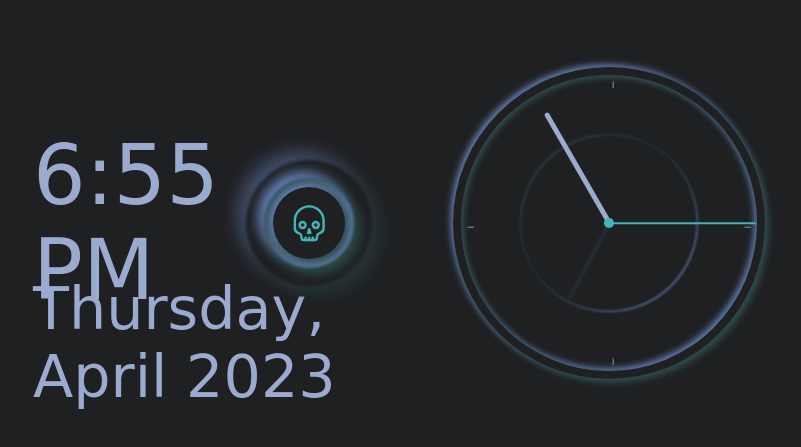
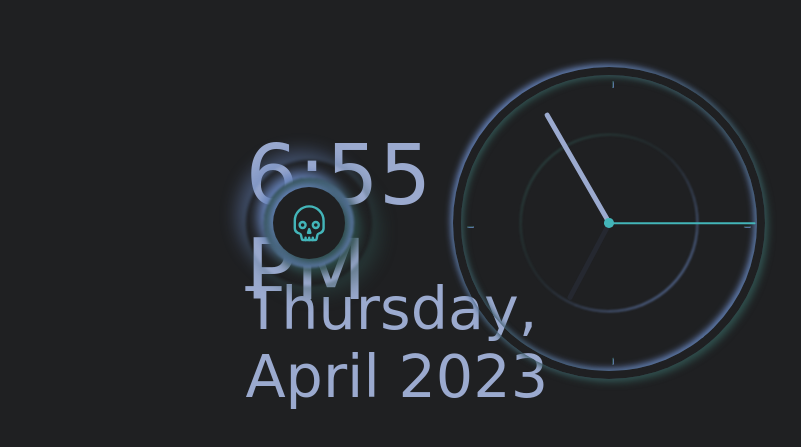
Before and after one commit to AkashPanja/akashpanja.github.io, a plain HTML site: page ClockWork/Index.html in a window 1280 px wide. Shown: the part 171-618 px from the top of the page, without its empty margins (313-1114 px from the left). Drawn offline with nearby package versions, Linux system fonts and the light colour scheme; a web font is replaced by a local one.

Commit message:
Update style.css

```diff
--- a/ClockWork/style.css
+++ b/ClockWork/style.css
@@ -322,7 +322,7 @@ html {
 
 /*  CHIP  */
 .chip {
-  grid-column: 1/3;
+  grid-column: 1/6;
   grid-row: 3/1;
   justify-self: center;
   width: 17rem;
@@ -350,7 +350,7 @@ html {
   color: var(--greyDark);
 }
 .chip2 {
-  grid-column: 1/3;
+  grid-column: 1/6;
   grid-row: 1/11;
   justify-self: center;
   width: 43rem;
```
